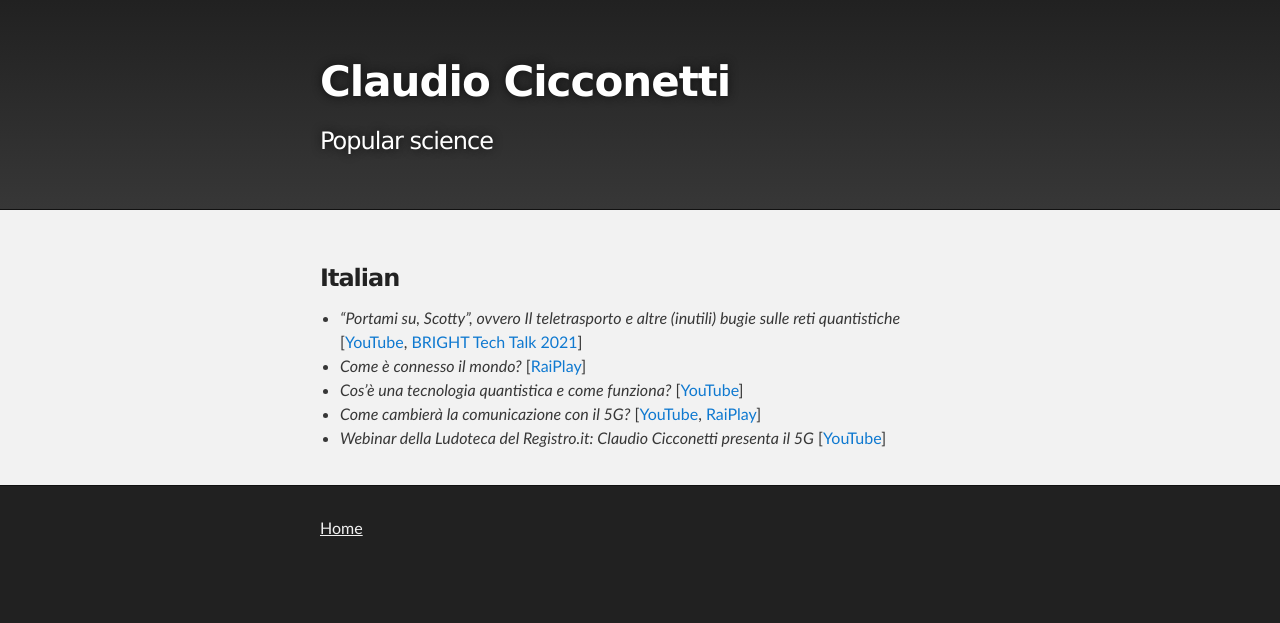
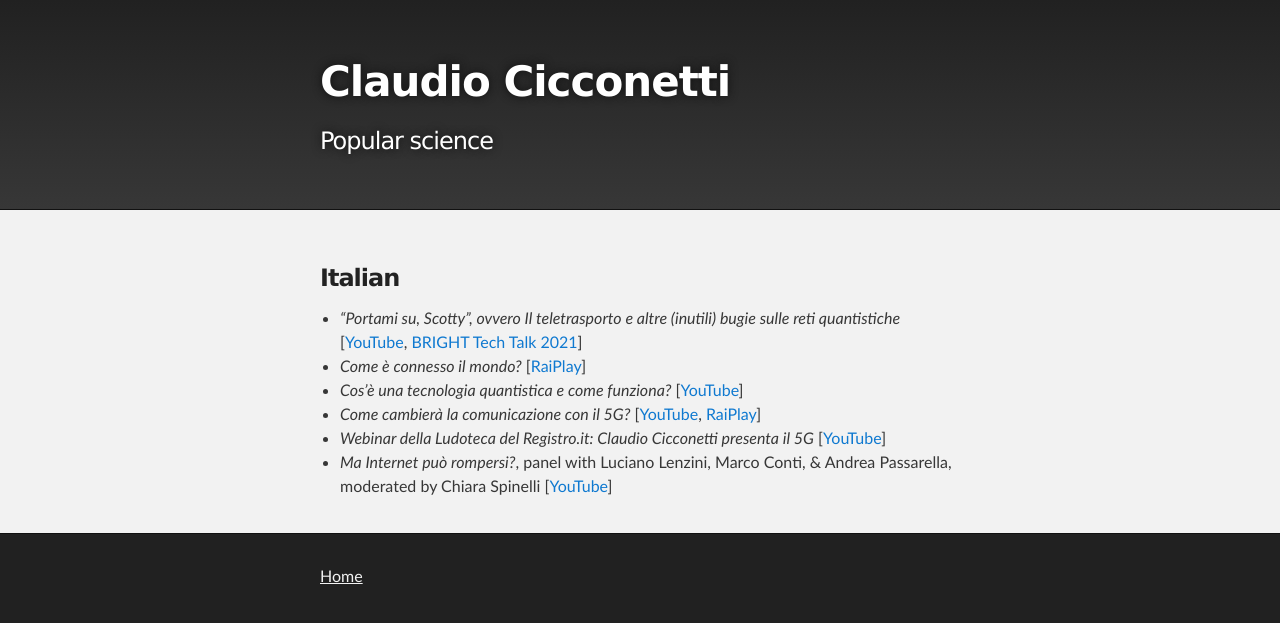
Before and after one commit to ccicconetti/ccicconetti.github.io, a Jekyll site: the page built from popular.md, in a window 1280 px wide. Shown: the top 623 px of the page. Built offline with Jekyll 4.4.1, drawn with Linux system fonts in a browser that asks for light colours.

Commit message:
Add IIT panel on YT

```diff
--- a/popular.md
+++ b/popular.md
@@ -10,3 +10,4 @@ layout: page
 - _Cos’è una tecnologia quantistica e come funziona?_ [[YouTube](https://youtu.be/94zs5EcaqM4)]
 - _Come cambierà la comunicazione con il 5G?_ [[YouTube](https://www.youtube.com/watch?v=UTzcqRXA8N0&list=PLb_Qew9Dujki0D-ql_0h0_ccOdFORGYGe), [RaiPlay](https://www.raiplay.it/programmi/domandesnack/connessioni-di-rete/come-cambier-la-comunicazione-con-il-5g)]
 - _Webinar della Ludoteca del Registro.it: Claudio Cicconetti presenta il 5G_ [[YouTube](https://youtu.be/aqzARoTmedk)]
+- _Ma Internet può rompersi?_, panel with Luciano Lenzini, Marco Conti, & Andrea Passarella, moderated by Chiara Spinelli [[YouTube](https://youtu.be/-x-r0mLi3sM)]
```
